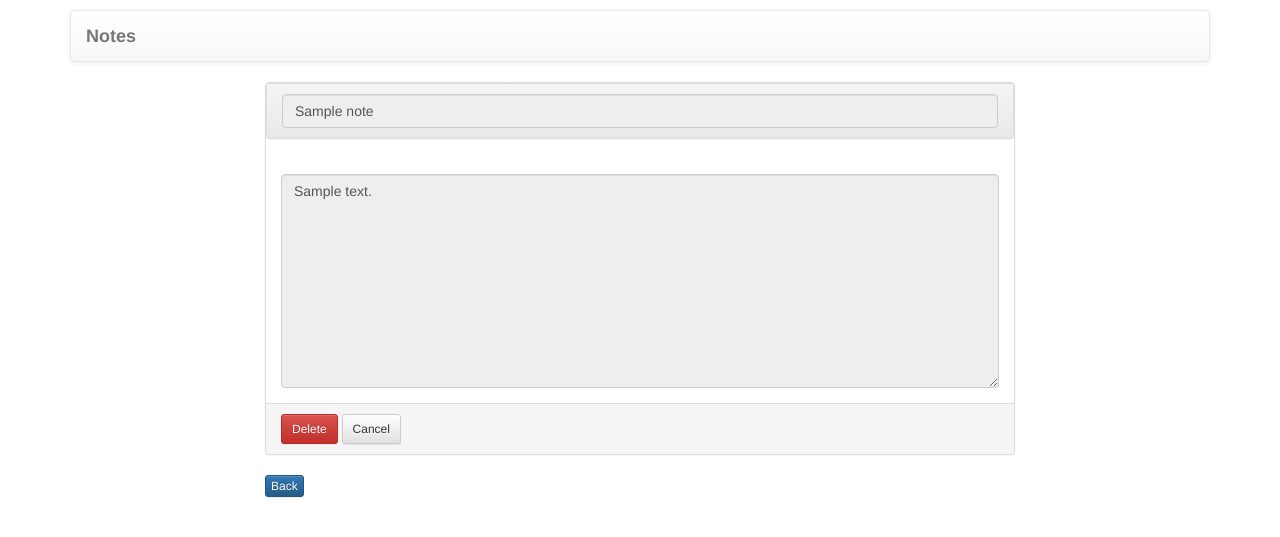
After one commit to jasperthon/django_basics_2016.07.10_v1, a Django app: page /delete/1/ in a window 1280 px wide. The commit adds this page. Shown: the top 537 px of the page. Run offline with Django 3.2, Linux system fonts and the light colour scheme; tables that the repository leaves empty hold one stand-in row (values such as "Sample post"); some libraries are stand-ins or nearby versions.

Commit message:
Initial commit

```diff
--- a/djnotes/notes/urls.py
+++ b/djnotes/notes/urls.py
@@ -4,4 +4,6 @@ from . import views
 
 urlpatterns = [
 	url(r'^$',views.Index.as_view(), name='index'),
+	url(r'edit/(?P<pk>\d+)/$', views.Update.as_view(), name='update'),
+	url(r'delete/(?P<pk>\d+)/$', views.Delete.as_view(), name='delete'),
 ]
--- a/djnotes/notes/views.py
+++ b/djnotes/notes/views.py
@@ -1,5 +1,7 @@
 from django.shortcuts import render
 from django.views.generic import View
+from django.http import Http404
+from django.shortcuts import render, redirect
 
 from .models import	Note
 from .forms import NoteForm
@@ -24,3 +26,39 @@ class Index(View):
 		if form.is_valid():
 			form.save()
 		return render(request, self.template_name, context)
+
+
+class Update(View):
+	template_name = 'notes/update.html'
+
+	def get_context_data(self, **kwargs):
+		context = {}
+		try:
+			note_id = kwargs.get('pk', 0)
+			note = Note.objects.get(id=note_id)
+		except Note.DoesNotExist:
+			raise Http404
+		else:
+			context['note'] = note
+			return context
+
+	def get(self, request, *args, **kwargs):
+		context = self.get_context_data(**kwargs)
+		return render(request, self.template_name, context)
+
+	def post(self, request, *args, **kwargs):
+		context = self.get_context_data(**kwargs)
+		form = NoteForm(request.POST, instance=context.get('note'))
+		if form.is_valid():
+			form.save()
+		return render(request, self.template_name, context)
+
+class Delete(Update):
+	template_name = 'notes/delete.html'
+
+	def post(self, request, *args, **kwargs):
+		context = self.get_context_data(**kwargs)
+		note = context.get('note')
+		note.delete()
+
+		return redirect('index')
--- /dev/null
+++ b/djnotes/templates/notes/delete.html
@@ -0,0 +1,35 @@
+{% extends 'base.html' %}
+{% block title %}Notes {% if note.title %}| {{note.title}}{% endif %}{% endblock title %}
+
+{% block content %}
+<div class="row">
+	<div class="col-md-8 col-md-offset-2">
+		<form action="{% url 'delete' note.id %}" method="post">
+			{% csrf_token %}
+			<div class="panel panel-default">
+				<div class="panel panel-heading">
+					<input type="text" class="form-control clear-focus-highlight" name="title" value="{{note.title}}" readonly="readonly" placeholder="enter title ...">
+
+				</div>
+				<div class="panel-body">
+					<textarea class="form-control clear-focus-highlight" name="note" rows="10em" readonly="readonly" placeholder="enter note ...">{{note.note}}</textarea>
+
+				</div>
+				<div class="panel-footer">
+					<input type="submit" class="btn btn-danger btn-raised btn-sm" value="Delete">
+					<a class="btn btn-default btn-raised btn-sm" href="{% url 'update' note.id %}">Cancel</a>
+				</div>
+			</div>
+		</form>
+
+	</div>
+
+</div>
+<div class="row">
+	<div class="col-md-8 col-md-offset-2">
+		<p>
+		<a class="btn btn-raised btn-primary btn-xs" href="{% url 'index' %}">Back</a>
+		</p>
+	</div>
+</div>
+{% endblock content%}
```
Also changed, not shown: djnotes/templates/notes/index.html (+4 -3 lines), djnotes/templates/notes/update.html (added, +32 -0 lines).
